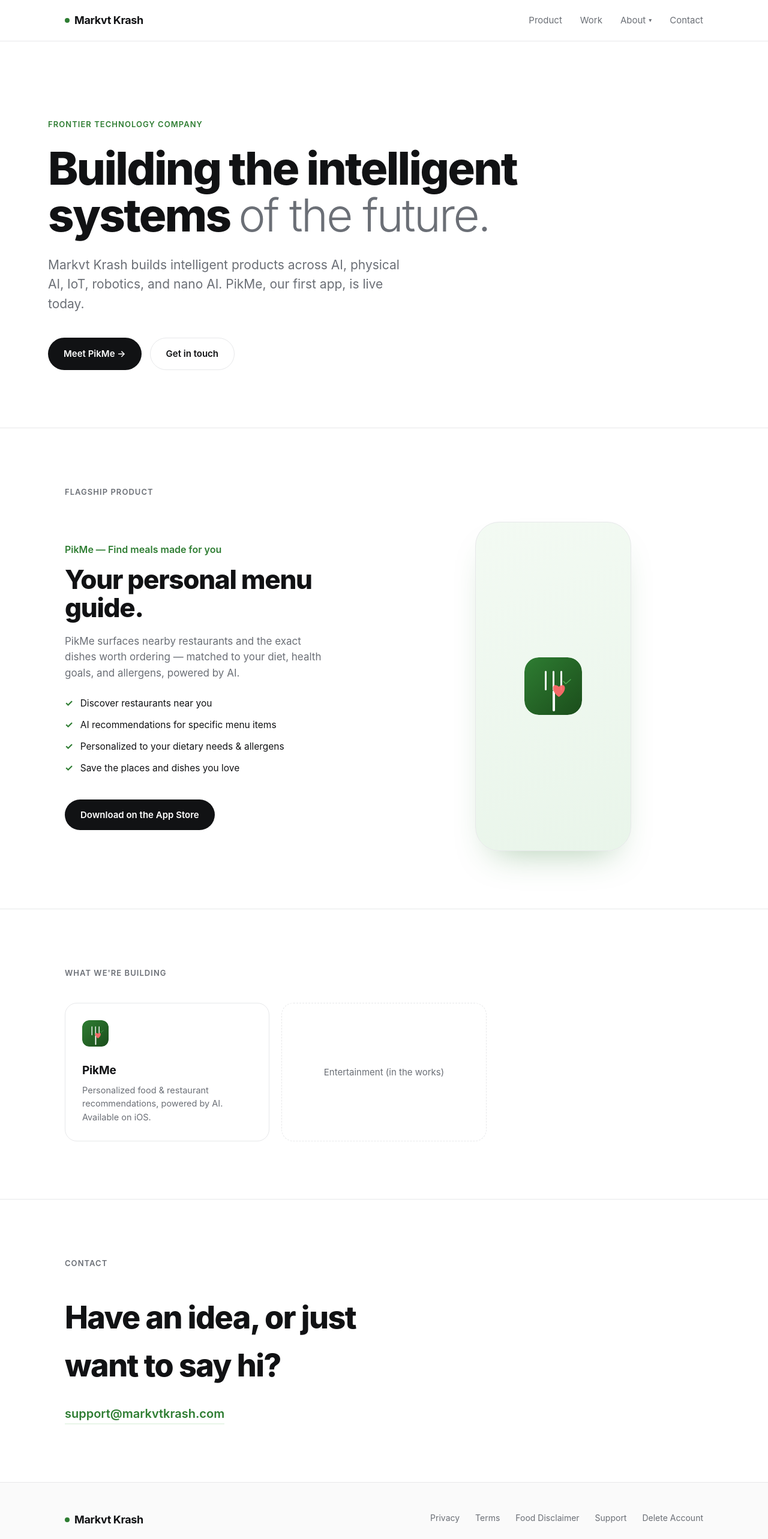
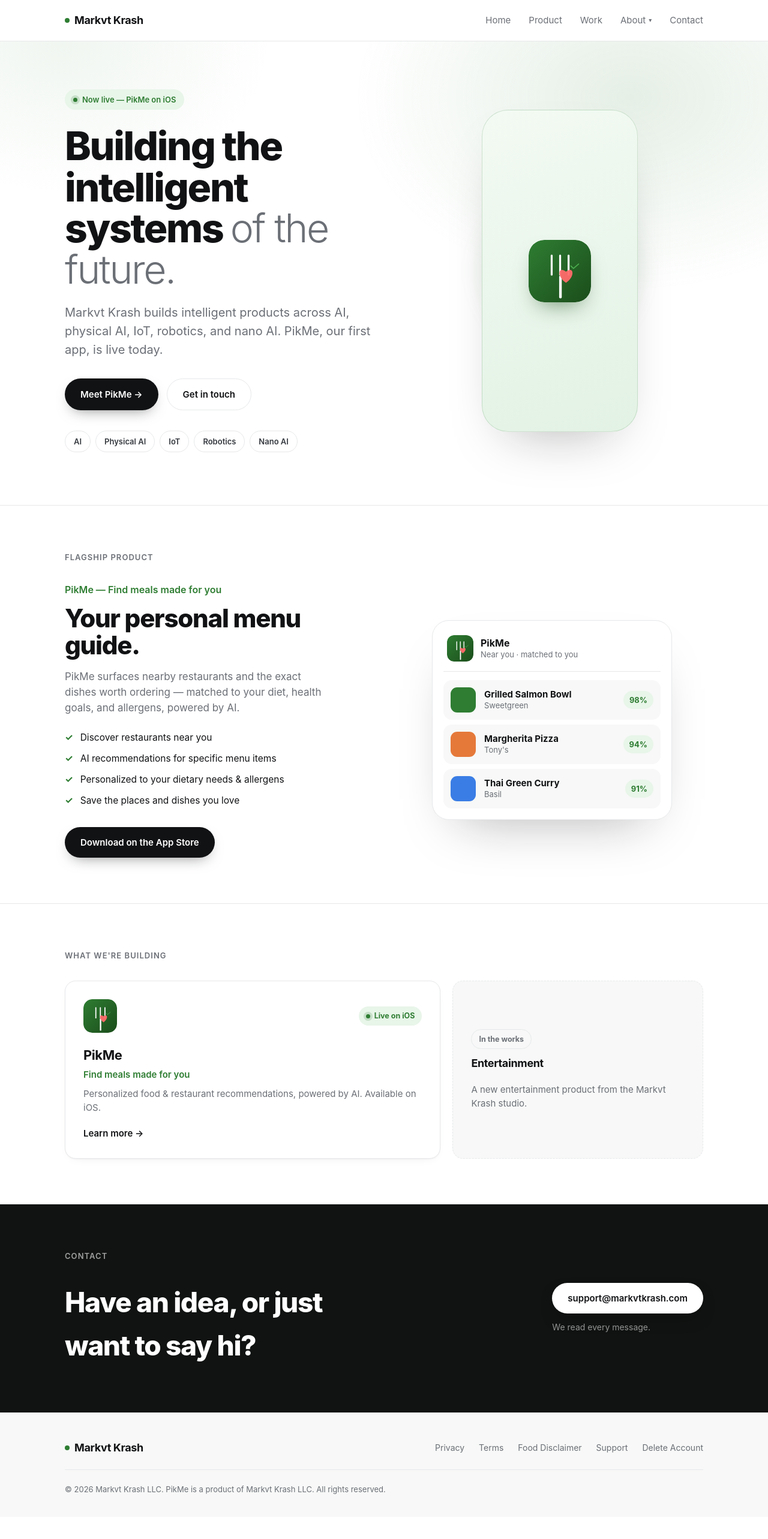
Before and after one commit to markvtkrash/mkrash-web, a Next.js app: page / in a window 1280 px wide. Shown: the top 2566 px of the page at 60% size. After the commit the page ends 2529 px from the top, so only its background shows below. Built offline with nearby package versions, Linux system fonts and the light colour scheme.

Commit message:
UI design is compressed

```diff
--- a/app/globals.css
+++ b/app/globals.css
@@ -1,13 +1,20 @@
 :root {
   --ink: #111214;
+  --ink-2: #35393f;
   --muted: #6b6f76;
   --line: #e7e8ea;
   --bg: #ffffff;
-  --bg-soft: #fafafa;
+  --bg-soft: #f7f8f7;
   --accent: #2e7d32;
+  --accent-2: #1b4d1b;
   --accent-soft: #e8f5e9;
   --accent-red: #ff6b6b;
-  --radius: 16px;
+  --grad: linear-gradient(135deg, #2e7d32, #1b4d1b);
+  --radius-sm: 12px;
+  --radius: 18px;
+  --radius-lg: 28px;
+  --shadow-sm: 0 1px 2px rgba(17,18,20,.04), 0 6px 20px -12px rgba(17,18,20,.12);
+  --shadow-lg: 0 40px 90px -45px rgba(17,18,20,.35);
   --font: -apple-system, "SF Pro Display", "Helvetica Neue", Inter, system-ui, sans-serif;
 }
 
@@ -119,56 +126,119 @@
 .mobile-menu a:last-child { border-bottom: none; }
 
 /* ---- Buttons ---- */
-.btn { display: inline-flex; align-items: center; gap: 8px; padding: 14px 26px; border-radius: 999px; font-weight: 600; font-size: 15px; transition: transform .1s ease, background .2s, border-color .2s; }
-.btn-primary { background: var(--ink); color: #fff; }
-.btn-primary:hover { transform: translateY(-1px); }
-.btn-ghost { border: 1px solid var(--line); color: var(--ink); }
-.btn-ghost:hover { border-color: var(--ink); }
+.btn { display: inline-flex; align-items: center; gap: 8px; padding: 14px 26px; border-radius: 999px; font-weight: 600; font-size: 15px; transition: transform .12s ease, box-shadow .2s, background .2s, border-color .2s; }
+.btn-primary { background: var(--ink); color: #fff; box-shadow: 0 10px 24px -12px rgba(17,18,20,.55); }
+.btn-primary:hover { transform: translateY(-2px); box-shadow: 0 16px 32px -14px rgba(17,18,20,.6); }
+.btn-ghost { border: 1px solid var(--line); color: var(--ink); background: #fff; }
+.btn-ghost:hover { border-color: var(--ink); transform: translateY(-2px); }
+.btn-light { background: #fff; color: var(--ink); box-shadow: 0 12px 30px -14px rgba(0,0,0,.5); }
+.btn-light:hover { transform: translateY(-2px); }
 
 /* ---- Hero ---- */
-.hero { padding: 128px 0 96px; }
+.hero { position: relative; overflow: hidden; padding: 80px 0 88px; }
+.hero::before {
+  content: ""; position: absolute; inset: 0; z-index: -1;
+  background:
+    radial-gradient(60% 70% at 82% 12%, rgba(46,125,50,.12), transparent 60%),
+    radial-gradient(50% 60% at 8% 0%, rgba(46,125,50,.07), transparent 55%);
+}
+.hero-inner { display: grid; grid-template-columns: 1.05fr .95fr; gap: 56px; align-items: center; }
 .eyebrow { font-size: 13px; font-weight: 600; letter-spacing: .08em; text-transform: uppercase; color: var(--accent); margin-bottom: 24px; }
-h1 { font-size: clamp(40px, 7vw, 76px); line-height: 1.03; letter-spacing: -.035em; font-weight: 800; max-width: 15ch; }
+.badge {
+  display: inline-flex; align-items: center; gap: 8px;
+  background: var(--accent-soft); color: var(--accent);
+  font-size: 13px; font-weight: 600; padding: 7px 14px; border-radius: 999px;
+  margin-bottom: 26px;
+}
+.badge-dot { width: 7px; height: 7px; border-radius: 50%; background: var(--accent); box-shadow: 0 0 0 4px rgba(46,125,50,.18); }
+h1 { font-size: clamp(38px, 5.6vw, 66px); line-height: 1.04; letter-spacing: -.035em; font-weight: 800; max-width: 15ch; }
 h1 .thin { font-weight: 300; color: var(--muted); }
-.hero p { margin-top: 28px; font-size: clamp(17px, 2.2vw, 21px); color: var(--muted); max-width: 46ch; }
-.cta-row { margin-top: 40px; display: flex; gap: 14px; flex-wrap: wrap; }
+.hero p { margin-top: 22px; font-size: clamp(17px, 1.6vw, 20px); color: var(--muted); max-width: 46ch; }
+.cta-row { margin-top: 32px; display: flex; gap: 14px; flex-wrap: wrap; }
+.chips { margin-top: 34px; display: flex; flex-wrap: wrap; gap: 8px; }
+.chip {
+  font-size: 13px; font-weight: 600; color: var(--ink-2);
+  border: 1px solid var(--line); background: #fff;
+  padding: 7px 14px; border-radius: 999px;
+}
+
+.hero-visual { position: relative; display: flex; justify-content: center; align-items: center; }
+.glow { position: absolute; width: 340px; height: 340px; border-radius: 50%; background: radial-gradient(circle, rgba(46,125,50,.28), transparent 65%); filter: blur(10px); z-index: 0; }
+.phone {
+  position: relative; z-index: 1;
+  width: 260px; aspect-ratio: 9/18.6; border-radius: 44px;
+  background: linear-gradient(160deg, #f3faf3, #e2f2e4);
+  border: 1px solid rgba(46,125,50,.18);
+  display: flex; align-items: center; justify-content: center;
+  box-shadow: var(--shadow-lg);
+}
+.app-icon { width: 104px; height: 104px; border-radius: 26px; box-shadow: 0 18px 36px -16px rgba(27,77,27,.6); }
 
 /* ---- Sections ---- */
-section.block { padding: 96px 0; border-top: 1px solid var(--line); }
-.sec-head { font-size: 13px; font-weight: 600; letter-spacing: .08em; text-transform: uppercase; color: var(--muted); margin-bottom: 40px; }
+section.block { padding: 76px 0; border-top: 1px solid var(--line); }
+.sec-head { font-size: 13px; font-weight: 600; letter-spacing: .08em; text-transform: uppercase; color: var(--muted); margin-bottom: 32px; }
+.sec-head.light { color: rgba(255,255,255,.6); }
 
 /* ---- Flagship product ---- */
-.product { display: grid; grid-template-columns: 1fr 1fr; gap: 64px; align-items: center; }
-.product-copy h2 { font-size: clamp(30px, 4vw, 44px); letter-spacing: -.03em; font-weight: 800; line-height: 1.08; }
-.product-copy .tagline { color: var(--accent); font-weight: 600; margin-bottom: 14px; }
-.product-copy p { color: var(--muted); font-size: 17px; margin-top: 18px; max-width: 42ch; }
-.feature-list { margin-top: 26px; display: grid; gap: 12px; }
+.product { display: grid; grid-template-columns: 1fr 1fr; gap: 56px; align-items: center; }
+.product-copy h2 { font-size: clamp(28px, 3.4vw, 42px); letter-spacing: -.03em; font-weight: 800; line-height: 1.08; }
+.product-copy .tagline { color: var(--accent); font-weight: 600; margin-bottom: 12px; }
+.product-copy p { color: var(--muted); font-size: 17px; margin-top: 16px; max-width: 42ch; }
+.feature-list { margin-top: 24px; display: grid; gap: 11px; }
 .feature-list li { list-style: none; display: flex; gap: 12px; align-items: flex-start; font-size: 15.5px; }
 .feature-list .tick { color: var(--accent); font-weight: 700; }
+
+/* App screen mock */
 .product-visual { display: flex; justify-content: center; }
-.phone { width: 260px; aspect-ratio: 9/19; border-radius: 40px; background: linear-gradient(160deg, #f3faf3, #e9f5ea); border: 1px solid var(--line); display: flex; align-items: center; justify-content: center; box-shadow: 0 30px 60px -30px rgba(46,125,50,.4); }
-.app-icon { width: 96px; height: 96px; border-radius: 24px; }
+.app-mock {
+  width: 100%; max-width: 400px;
+  background: #fff; border: 1px solid var(--line); border-radius: var(--radius-lg);
+  padding: 18px; box-shadow: var(--shadow-lg);
+}
+.app-mock-bar { display: flex; align-items: center; gap: 12px; padding: 6px 6px 16px; border-bottom: 1px solid var(--line); }
+.app-mock-icon { width: 44px; height: 44px; border-radius: 12px; }
+.app-mock-title { display: flex; flex-direction: column; line-height: 1.3; }
+.app-mock-title strong { font-size: 16px; }
+.app-mock-title span { font-size: 13px; color: var(--muted); }
+.app-mock-list { display: grid; gap: 8px; margin-top: 14px; }
+.dish { display: flex; align-items: center; gap: 14px; padding: 12px; border-radius: 14px; background: var(--bg-soft); }
+.dish-thumb { width: 42px; height: 42px; border-radius: 11px; flex: none; }
+.dish-meta { display: flex; flex-direction: column; line-height: 1.35; flex: 1; }
+.dish-meta strong { font-size: 15px; }
+.dish-meta span { font-size: 13px; color: var(--muted); }
+.dish-match { font-size: 13px; font-weight: 700; color: var(--accent); background: var(--accent-soft); padding: 5px 10px; border-radius: 999px; }
 
-/* ---- Products grid ---- */
-.grid { display: grid; grid-template-columns: repeat(3, 1fr); gap: 20px; }
-.card { border: 1px solid var(--line); border-radius: 20px; padding: 28px; transition: border-color .2s, transform .1s; }
-.card:hover { border-color: #cfd2d6; transform: translateY(-2px); }
-.card .mini-icon { width: 44px; height: 44px; border-radius: 12px; margin-bottom: 18px; }
-.card h3 { font-size: 19px; letter-spacing: -.01em; }
-.card p { color: var(--muted); font-size: 14.5px; margin-top: 8px; }
-.card.soon { display: flex; align-items: center; justify-content: center; color: var(--muted); font-size: 15px; border-style: dashed; text-align: center; min-height: 140px; }
+/* ---- Work / products bento ---- */
+.work-grid { display: grid; grid-template-columns: 1.5fr 1fr; gap: 20px; align-items: stretch; }
+.work-card { border: 1px solid var(--line); border-radius: var(--radius); padding: 30px; background: #fff; transition: border-color .2s, transform .12s, box-shadow .2s; }
+.work-card.feature { display: flex; flex-direction: column; box-shadow: var(--shadow-sm); }
+.work-card.feature:hover { transform: translateY(-3px); box-shadow: var(--shadow-lg); border-color: rgba(46,125,50,.3); }
+.feature-top { display: flex; align-items: center; justify-content: space-between; margin-bottom: 20px; }
+.feature-icon { width: 56px; height: 56px; border-radius: 15px; }
+.live-pill, .soon-pill { display: inline-flex; align-items: center; gap: 7px; font-size: 12.5px; font-weight: 700; padding: 6px 12px; border-radius: 999px; }
+.live-pill { background: var(--accent-soft); color: var(--accent); }
+.soon-pill { background: var(--bg-soft); color: var(--muted); border: 1px solid var(--line); align-self: flex-start; }
+.work-card h3 { font-size: 22px; letter-spacing: -.02em; }
+.work-card.feature .feature-tag { color: var(--accent); font-weight: 600; font-size: 15px; margin-top: 4px; }
+.work-card p { color: var(--muted); font-size: 15px; margin-top: 8px; }
+.feature-link { margin-top: auto; padding-top: 20px; color: var(--ink); font-weight: 600; font-size: 15px; }
+.feature-link:hover { color: var(--accent); }
+.work-card.soon { display: flex; flex-direction: column; gap: 10px; justify-content: center; background: var(--bg-soft); border-style: dashed; }
+.work-card.soon h3 { font-size: 18px; }
 
-/* ---- Contact ---- */
-.contact h2 { font-size: clamp(30px, 5vw, 52px); letter-spacing: -.03em; font-weight: 800; max-width: 16ch; }
-.contact a.mail { display: inline-block; margin-top: 24px; font-size: 20px; font-weight: 600; color: var(--accent); border-bottom: 2px solid var(--accent-soft); }
-.contact a.mail:hover { border-color: var(--accent); }
+/* ---- Contact band (dark) ---- */
+.contact-band { background: #101311; color: #fff; padding: 76px 0; }
+.contact-inner { display: flex; align-items: center; justify-content: space-between; gap: 40px; flex-wrap: wrap; }
+.contact-band h2 { font-size: clamp(28px, 4vw, 46px); letter-spacing: -.03em; font-weight: 800; max-width: 16ch; color: #fff; }
+.contact-cta { display: flex; flex-direction: column; align-items: flex-start; gap: 12px; }
+.contact-cta p { font-size: 14px; color: rgba(255,255,255,.55); }
 
 /* ---- Footer ---- */
-footer { border-top: 1px solid var(--line); background: var(--bg-soft); padding: 48px 0 40px; }
-.footer-grid { display: flex; justify-content: space-between; flex-wrap: wrap; gap: 24px; }
-.footer-links { display: flex; gap: 26px; flex-wrap: wrap; font-size: 14px; color: var(--muted); }
+footer { border-top: 1px solid var(--line); background: var(--bg-soft); padding: 44px 0 36px; }
+.footer-grid { display: flex; justify-content: space-between; align-items: center; flex-wrap: wrap; gap: 20px 40px; }
+.footer-links { display: flex; gap: 8px 24px; flex-wrap: wrap; font-size: 14px; color: var(--muted); }
 .footer-links a:hover { color: var(--ink); }
-.copyright { margin-top: 28px; font-size: 13px; color: var(--muted); }
+.copyright { margin-top: 22px; padding-top: 22px; border-top: 1px solid var(--line); font-size: 13px; color: var(--muted); }
 
 /* ---- Legal pages ---- */
 .legal-wrap { max-width: 1120px; margin: 0 auto; padding: 56px 28px 80px; display: grid; grid-template-columns: 220px 1fr; gap: 48px; }
@@ -187,15 +257,21 @@
 .callout { background: #fff3e0; border-left: 4px solid var(--accent-red); padding: 14px 18px; border-radius: 10px; margin: 20px 0; font-size: 14.5px; }
 .pill { display: inline-block; background: var(--accent-soft); color: var(--accent); font-size: 12px; font-weight: 700; padding: 3px 10px; border-radius: 50px; margin-bottom: 16px; }
 
+@media (max-width: 900px) {
+  .hero-inner { grid-template-columns: 1fr; gap: 40px; }
+  .hero-visual { order: -1; justify-content: flex-start; }
+  .work-grid { grid-template-columns: 1fr; }
+}
+
 @media (max-width: 800px) {
   .nav-links { display: none; }
   .nav-toggle { display: block; }
   .mobile-menu { display: block; }
-  .hero { padding: 72px 0 56px; }
+  .hero { padding: 56px 0 64px; }
   .product { grid-template-columns: 1fr; gap: 40px; }
   .product-visual { order: -1; }
-  .grid { grid-template-columns: 1fr; }
-  section.block { padding: 64px 0; }
+  section.block { padding: 60px 0; }
+  .contact-band { padding: 60px 0; }
   .legal-wrap { grid-template-columns: 1fr; gap: 20px; padding: 40px 0 64px; }
   .legal-nav { position: static; display: flex; flex-wrap: wrap; }
 }
@@ -205,38 +281,45 @@
   .nav { height: 60px; }
   .btn { padding: 13px 22px; }
   .cta-row .btn { flex: 1 1 auto; justify-content: center; }
-  section.block { padding: 56px 0; }
-  .sec-head { margin-bottom: 28px; }
-  .phone { width: 220px; }
-  .grid { gap: 14px; }
-  .card { padding: 22px; }
-  .contact a.mail { font-size: 17px; word-break: break-word; }
-  .footer-links { gap: 16px 20px; }
+  section.block { padding: 52px 0; }
+  .contact-band { padding: 52px 0; }
+  .sec-head { margin-bottom: 24px; }
+  .phone { width: 208px; }
+  .glow { width: 260px; height: 260px; }
+  .app-mock { padding: 14px; }
+  .work-card { padding: 24px; }
+  .contact-cta { align-self: stretch; }
+  .contact-cta .btn { justify-content: center; word-break: break-word; }
+  .footer-links { gap: 12px 18px; }
 }
 
 /* ---- Content pages (About / Founder) ---- */
-.pagewrap { max-width: 860px; margin: 0 auto; padding: 96px 28px 88px; }
-.pagewrap h1 { font-size: clamp(34px, 5vw, 58px); letter-spacing: -.03em; font-weight: 800; max-width: 18ch; }
-.lead { font-size: clamp(18px, 2.2vw, 22px); color: var(--muted); margin-top: 22px; max-width: 54ch; }
+.pagewrap { position: relative; max-width: 880px; margin: 0 auto; padding: 76px 28px 80px; }
+.pagewrap::before {
+  content: ""; position: absolute; inset: 0 0 auto 0; height: 420px; z-index: -1;
+  background: radial-gradient(60% 100% at 85% 0%, rgba(46,125,50,.08), transparent 60%);
+}
+.pagewrap h1 { font-size: clamp(34px, 5vw, 56px); letter-spacing: -.03em; font-weight: 800; max-width: 18ch; }
+.lead { font-size: clamp(18px, 2.2vw, 22px); color: var(--muted); margin-top: 20px; max-width: 54ch; }
 .prose h2 { font-size: 22px; font-weight: 800; letter-spacing: -.01em; margin-top: 40px; }
 .prose p { font-size: 17px; color: var(--ink); margin-top: 14px; }
 .prose a { color: var(--accent); }
 
-.values { display: grid; grid-template-columns: repeat(3, 1fr); gap: 18px; margin-top: 28px; }
-.value { border: 1px solid var(--line); border-radius: 16px; padding: 22px; }
+.values { display: grid; grid-template-columns: repeat(3, 1fr); gap: 16px; margin-top: 24px; }
+.value { border: 1px solid var(--line); border-radius: var(--radius); padding: 22px; background: #fff; box-shadow: var(--shadow-sm); }
 .value h3 { font-size: 16px; }
 .value p { font-size: 14.5px; color: var(--muted); margin-top: 6px; }
 
 /* Technology domains grid */
-.domains { display: grid; grid-template-columns: repeat(auto-fit, minmax(210px, 1fr)); gap: 16px; margin-top: 28px; }
-.domain { border: 1px solid var(--line); border-radius: 16px; padding: 24px; position: relative; overflow: hidden; transition: border-color .2s, transform .1s; }
-.domain:hover { border-color: var(--accent); transform: translateY(-2px); }
+.domains { display: grid; grid-template-columns: repeat(auto-fit, minmax(210px, 1fr)); gap: 16px; margin-top: 24px; }
+.domain { border: 1px solid var(--line); border-radius: var(--radius); padding: 24px; background: #fff; position: relative; overflow: hidden; box-shadow: var(--shadow-sm); transition: border-color .2s, transform .12s, box-shadow .2s; }
+.domain:hover { border-color: rgba(46,125,50,.35); transform: translateY(-3px); box-shadow: var(--shadow-lg); }
 .domain .idx { font-family: ui-monospace, "SF Mono", Menlo, monospace; font-size: 12px; letter-spacing: .1em; color: var(--accent); }
 .domain h3 { font-size: 17px; margin-top: 10px; letter-spacing: -.01em; }
 .domain p { font-size: 14px; color: var(--muted); margin-top: 8px; line-height: 1.5; }
 
-.founder-card { display: flex; gap: 22px; align-items: center; border: 1px solid var(--line); border-radius: 20px; padding: 24px; margin-top: 28px; transition: border-color .2s, transform .1s; }
-.founder-card:hover { border-color: #cfd2d6; transform: translateY(-2px); }
+.founder-card { display: flex; gap: 22px; align-items: center; border: 1px solid var(--line); border-radius: var(--radius); padding: 24px; margin-top: 28px; background: #fff; box-shadow: var(--shadow-sm); transition: border-color .2s, transform .12s, box-shadow .2s; }
+.founder-card:hover { border-color: rgba(46,125,50,.3); transform: translateY(-3px); box-shadow: var(--shadow-lg); }
 .founder-card .meta h3 { font-size: 19px; }
 .founder-card .meta p { color: var(--muted); font-size: 14.5px; margin-top: 4px; }
 .founder-card .arrow { margin-left: auto; color: var(--muted); font-size: 22px; }
--- a/app/page.tsx
+++ b/app/page.tsx
@@ -1,19 +1,31 @@
 import Link from "next/link";
 import { PikMeIcon } from "@/components/PikMeIcon";
 import { products } from "@/lib/products";
+
+const domains = ["AI", "Physical AI", "IoT", "Robotics", "Nano AI"];
+
+const dishes = [
+  { name: "Grilled Salmon Bowl", place: "Sweetgreen", match: 98, color: "#2e7d32" },
+  { name: "Margherita Pizza", place: "Tony's", match: 94, color: "#e5793a" },
+  { name: "Thai Green Curry", place: "Basil", match: 91, color: "#3a7de5" },
+];
 
 export default function Home() {
   return (
     <main>
       {/* Hero */}
-      <div className="container hero">
-        <div className="eyebrow">Frontier Technology Company</div>
+      <section className="hero">
+        <div className="container hero-inner">
+          <div className="hero-copy">
+            <span className="badge">
+              <span className="badge-dot" /> Now live — PikMe on iOS
+            </span>
             <h1>
               Building the intelligent systems <span className="thin">of the future.</span>
             </h1>
             <p>
-          Markvt Krash builds intelligent products across AI, physical AI, IoT, robotics, and nano
-          AI. PikMe, our first app, is live today.
+              Markvt Krash builds intelligent products across AI, physical AI, IoT, robotics, and
+              nano AI. PikMe, our first app, is live today.
             </p>
             <div className="cta-row">
               <Link className="btn btn-primary" href="#product">
@@ -23,7 +35,23 @@
                 Get in touch
               </Link>
             </div>
+            <div className="chips">
+              {domains.map((d) => (
+                <span className="chip" key={d}>
+                  {d}
+                </span>
+              ))}
             </div>
+          </div>
+
+          <div className="hero-visual">
+            <div className="glow" aria-hidden />
+            <div className="phone">
+              <PikMeIcon className="app-icon" id="hero-pm" />
+            </div>
+          </div>
+        </div>
+      </section>
 
       {/* Flagship product */}
       <section className="block" id="product">
@@ -49,31 +77,61 @@
                 </a>
               </div>
             </div>
+
             <div className="product-visual">
-              <div className="phone">
-                <PikMeIcon className="app-icon" id="hero-pm" />
+              <div className="app-mock">
+                <div className="app-mock-bar">
+                  <PikMeIcon className="app-mock-icon" id="mock-pm" />
+                  <div className="app-mock-title">
+                    <strong>PikMe</strong>
+                    <span>Near you · matched to you</span>
+                  </div>
+                </div>
+                <div className="app-mock-list">
+                  {dishes.map((d) => (
+                    <div className="dish" key={d.name}>
+                      <span className="dish-thumb" style={{ background: d.color }} />
+                      <div className="dish-meta">
+                        <strong>{d.name}</strong>
+                        <span>{d.place}</span>
+                      </div>
+                      <span className="dish-match">{d.match}%</span>
+                    </div>
+                  ))}
+                </div>
               </div>
             </div>
           </div>
         </div>
       </section>
 
-      {/* Work / products grid */}
+      {/* Work / products */}
       <section className="block" id="work">
         <div className="container">
           <div className="sec-head">What we&apos;re building</div>
-          <div className="grid">
+          <div className="work-grid">
             {products.map((p) =>
               p.status === "coming-soon" ? (
-                <div key={p.slug} className="card soon">
-                  {p.name}
+                <div key={p.slug} className="work-card soon">
+                  <span className="soon-pill">In the works</span>
+                  <h3>{p.name.replace(" (in the works)", "")}</h3>
+                  <p>{p.description}</p>
                 </div>
               ) : (
-                <div key={p.slug} className="card">
-                  <PikMeIcon className="mini-icon" id={`grid-${p.slug}`} />
+                <article key={p.slug} className="work-card feature">
+                  <div className="feature-top">
+                    <PikMeIcon className="feature-icon" id={`grid-${p.slug}`} />
+                    <span className="live-pill">
+                      <span className="badge-dot" /> Live on {p.platform ?? "iOS"}
+                    </span>
+                  </div>
                   <h3>{p.name}</h3>
+                  <p className="feature-tag">{p.tagline}</p>
                   <p>{p.description}</p>
-                </div>
+                  <Link className="feature-link" href="#product">
+                    Learn more →
+                  </Link>
+                </article>
               )
             )}
           </div>
@@ -81,13 +139,20 @@
       </section>
 
       {/* Contact */}
-      <section className="block contact" id="contact">
+      <section className="contact-band" id="contact">
         <div className="container">
-          <div className="sec-head">Contact</div>
+          <div className="contact-inner">
+            <div>
+              <div className="sec-head light">Contact</div>
               <h2>Have an idea, or just want to say hi?</h2>
-          <a className="mail" href="mailto:support@markvtkrash.com">
+            </div>
+            <div className="contact-cta">
+              <a className="btn btn-light" href="mailto:support@markvtkrash.com">
                 support@markvtkrash.com
               </a>
+              <p>We read every message.</p>
+            </div>
+          </div>
         </div>
       </section>
     </main>
--- a/components/Header.tsx
+++ b/components/Header.tsx
@@ -8,6 +8,7 @@
   | { label: string; children: { href: string; label: string }[] };
 
 const links: NavItem[] = [
+  { href: "/", label: "Home" },
   { href: "/#product", label: "Product" },
   { href: "/#work", label: "Work" },
   {
--- a/package.json
+++ b/package.json
@@ -9,6 +9,7 @@
     "lint": "next lint"
   },
   "dependencies": {
+    "motion": "^12.42.2",
     "next": "^15.1.0",
     "react": "^19.0.0",
     "react-dom": "^19.0.0"
```
Also changed, not shown: 1 other file (tests, documents, lock files or other folders). Lines whose indentation alone changed are shown as unchanged.
